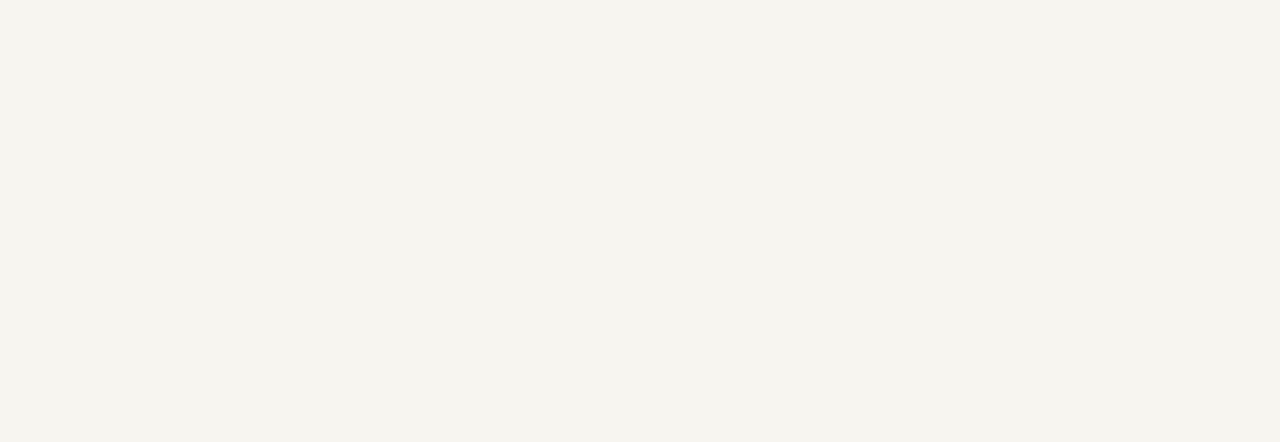
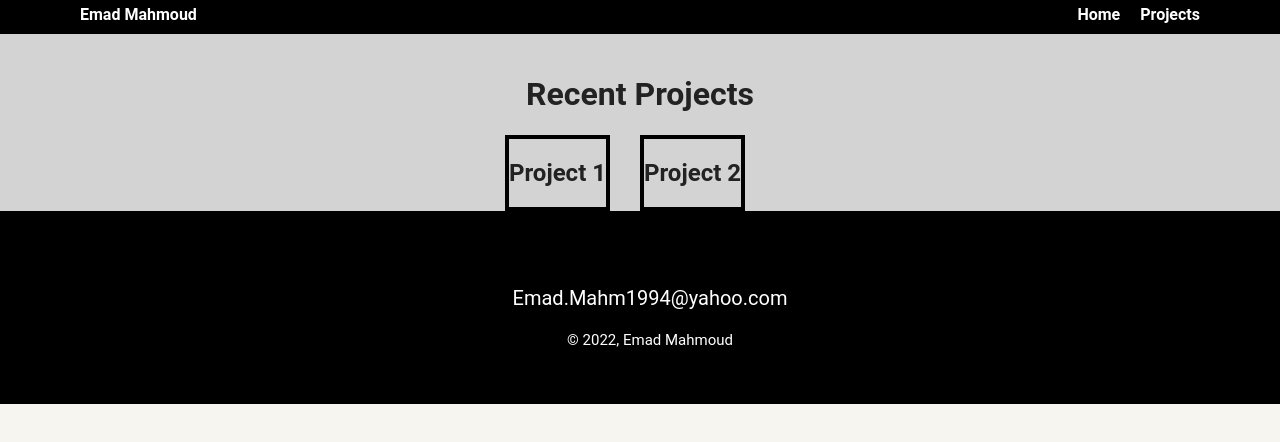
Before and after one commit to emadmahmoud94/Portfolio-Project, a plain HTML site: page projects.html in a window 1280 px wide. Drawn offline with Linux system fonts and the light colour scheme.

Commit message:
Updated Home Page/Added content to Projects page

```diff
--- a/projects.html
+++ b/projects.html
@@ -9,6 +9,34 @@
     <title>Projects</title>
 </head>
 <body>
+    <nav class="main-projects">
+        <ul class="nav">
+            <li class="name">Emad Mahmoud</li>
+            <li><a href="index.html">Home</a></li>
+            <li><a href="projects.html">Projects</a></li>
+        </ul>
+    </nav>
+    <main>
+        <h1>Recent Projects</h1>
+        <div class="flex-projects">
+            <section class="project">
+                <h2>Project 1</h2>
+            </section>
+            <section class="project">
+                <h2>Project 2</h2>
+            </section>
+        </div>
+
+    </main>
+
+    <footer>
+        <ul>
+          <li><a href="https://www.linkedin.com/in/emad-mahmoud-565427b1/" target="_blank"><i class="fa-brands fa-linkedin"></i></a></li>
+          <li><a href="https://github.com/emadmahmoud94" target="_blank"><i class="fa-brands fa-github"></i></a></li>
+        </ul>
+        <p><a class="email" href="mailto:emad.mahm1994@yahoo.com" target="_blank">Emad.Mahm1994@yahoo.com</a></p>
+        <p class="copyright">&copy; 2022, Emad Mahmoud</p>
+    </footer>
 
 </body>
 </html>
--- a/styles.css
+++ b/styles.css
@@ -15,7 +15,7 @@ body {
 
 a {
   text-decoration: none;
-  color: #999;
+  color: white;
 }
 
 /* Section Styles */
@@ -47,9 +47,6 @@ a {
 }
 .nav a {
   transition: all .5s;
-}
-.nav a:hover {
-  color: white
 }
 
 header {
@@ -97,13 +94,13 @@ main {
   max-width: 500px;
   text-align: left;
   background: #5a5a5a;
+  color: white;
   border-bottom: 4px solid #ccc;
   border-radius: 6px;
   transition: all .5s;
-  color: white;
 }
 .card:hover {
-  border-color: #ff99ff;
+  border-color: black;
 }
 
 ul.skills {
@@ -131,8 +128,12 @@ footer {
 }
 
 footer .copyright {
-  top: -8px;
-  font-size: .75em;
+  font-size: 15px;
+}
+
+.email {
+  color: white;
+  font-size: 20px;
 }
 
 footer ul {
@@ -159,7 +160,11 @@ a.social {
 .fa-brands {
   color: #14b297;
   font-size: 30px;
-  margin-right: 10px;
+  margin-right: 0px;
+}
+
+.fa-linkedin {
+  margin-right: 25px;
 }
 
 footer .fa-brands:hover {
@@ -202,3 +207,19 @@ footer .fa-brands:hover {
   }
 
 }
+
+.main-projects {
+  width: 100%;
+  background-color: black;
+}
+
+.flex-projects {
+  display: flex;
+  justify-content: center;
+  width: 100%;
+}
+
+.project {
+  border: 4px solid black;
+  margin-right: 30px;
+}
```
Also changed, not shown: index.html (+5 -4 lines), images/black.jpg (deleted), 3 other files.
